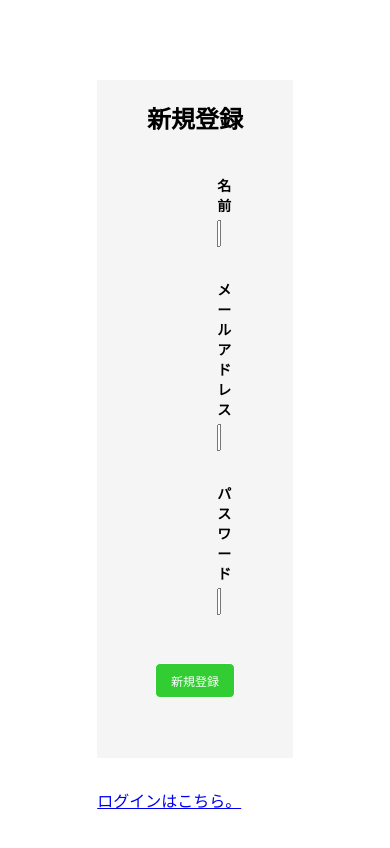
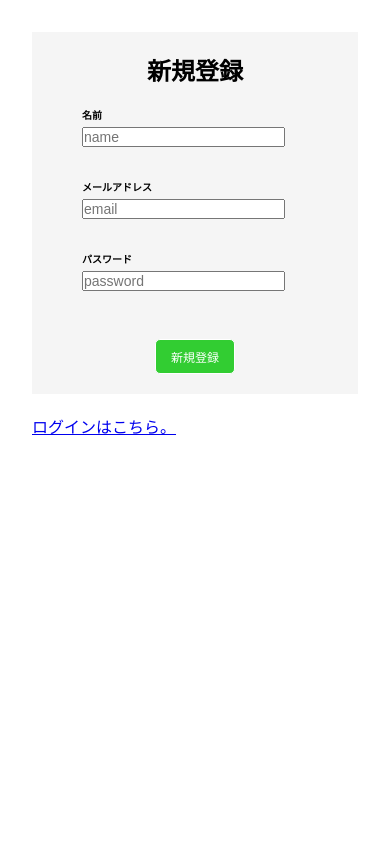
Before and after one commit to KaitoYam/practice, a React (Create React App) app in the folder metal_slime_app/: page /signup in a window 390 px wide. Shown: the top 848 px of the page. Built offline with nearby package versions, Linux system fonts and the light colour scheme; no server answers.

Commit message:
12/25　18:00

```diff
--- a/metal_slime_app/src/pages/Room.js
+++ b/metal_slime_app/src/pages/Room.js
@@ -28,7 +28,7 @@ const Room = () => {
         e.preventDefault()
         const textNone = document.getElementById('tuika')
         if (textNone.value === '')
-            alert("ない")
+            return;
         else
             textNone.value = ''
         firebase.firestore().collection('messages')
@@ -60,7 +60,7 @@ const Room = () => {
                 <ul className='room-ul'>
                     {messages ?
                         messages.map((message, id) =>
-                            (<li key={id} className='message'>{message.user}:{message.content}</li>)
+                            (<li key={id} className='messages'>{message.user}:{message.content}</li>)
                         ) :
                         <p>...loading</p>
                     }
--- a/metal_slime_app/src/pages/room.css
+++ b/metal_slime_app/src/pages/room.css
@@ -1,3 +1,6 @@
+
+
+
 /* トークルーム
 ------------------- */
 .took {
@@ -5,7 +8,7 @@
     margin: 0 auto;
 }
 .took-form {
-    padding: 10px;
+    padding: 10px 20px;
     border-radius: 20px;
     width: 55%;
     background-color: rgb(43, 180, 180);
@@ -17,7 +20,7 @@
 }
 #tuika {
     border: 0px;
-    width: 80%;
+    width: 90%;
     height: 20px;
     margin: auto 0;
 }
@@ -37,7 +40,7 @@
     left: -5px;
 }
 
-.message {
+.messages {
     padding: 5px 10px;
     font-size: 18px;
     margin: 5px;
@@ -50,3 +53,36 @@
     list-style: none;
     display: inline-block;
 }
+
+
+/* ------------ レスポンシブ（sp型:375px）-------------- */
+
+@media screen and (min-width:375px) and (max-width:675px) {
+    .took {
+        width: 90%;
+    }
+    .took-form {
+        margin-top: 10px;
+        width: 70%;
+    }
+    .messages {
+        font-size: 14px;
+        margin: 10px;
+    }
+    #tuika {
+        width: 80%;
+        height: 15px;
+    }
+    .took-button {
+        height: 8px;
+        width: 8px;
+    }
+    .took-button::before {
+        border: 8px solid transparent;
+        border-bottom: 8px solid #697b91;
+        top: -14px;
+        left: -4px;
+    }
+}
+
+/* ------------ レスポンシブ（sp型:375px）-------------- */
--- a/metal_slime_app/src/pages/signUp&login.css
+++ b/metal_slime_app/src/pages/signUp&login.css
@@ -65,3 +65,36 @@
 }
 /* 新規登録・ログイン　移動タグ
 ------------------- */
+
+
+/* ------------ レスポンシブ（sp型:375px）-------------- */
+
+@media screen and (min-width:375px) and (max-width:675px) {
+    .signlog-page {
+        width: 100%;
+        margin: 0 auto;
+    }
+    .signlog-title {
+        margin-bottom: 20px;
+    }
+    .signlog-form {
+        padding: 20px 0;
+    }
+    .signlog-input {
+        padding: 0 50px;
+    }
+    .signlog-name {
+        font-size: 10px;
+        font-weight: bold;
+        margin-bottom: 5px;
+    }
+    .input-name {
+        font-size: 14px;
+    }
+    .signlog {
+        padding: 20px 0;
+    }
+
+}
+
+/* ------------ レスポンシブ（sp型:375px）-------------- */
```
Also changed, not shown: 1 other file (tests, documents, lock files or other folders).
